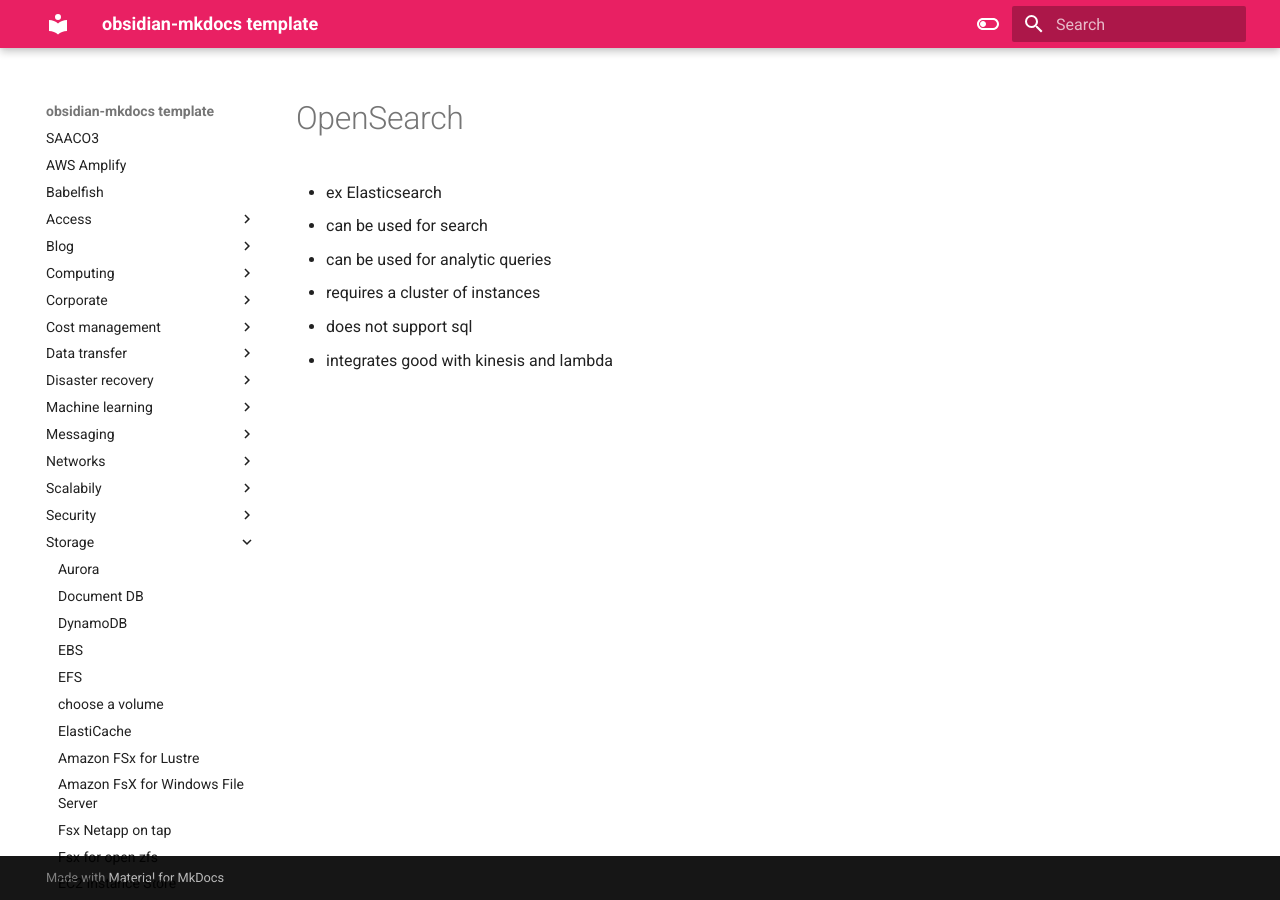
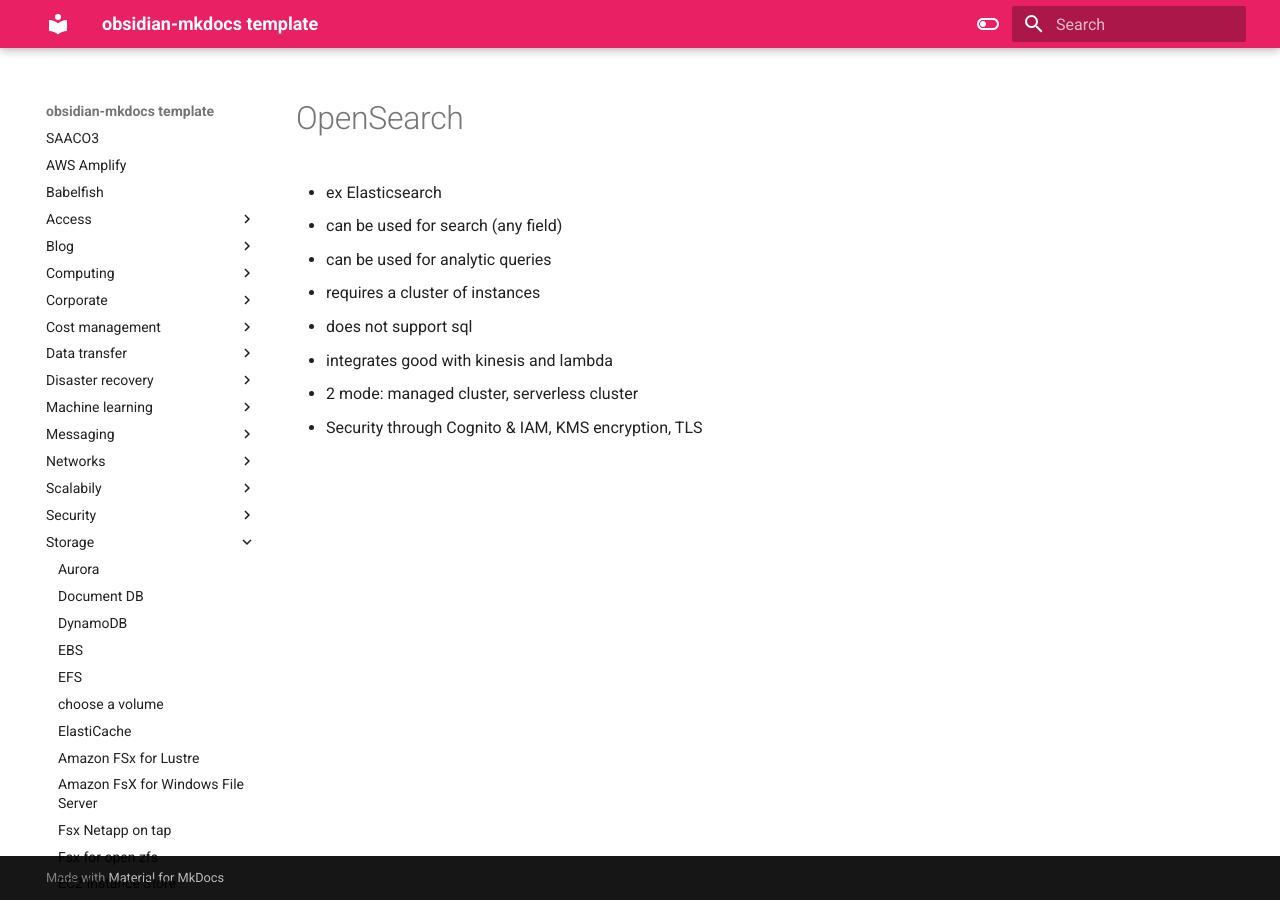
Before and after one commit to phanhieu2507/saa-03, an MkDocs documentation site: the page built from docs/storage/OpenSearch.md, in a window 1280 px wide. Built offline with MkDocs 1.6.1 and Material for MkDocs 9.7.7, drawn with Linux system fonts in a browser that asks for light colours.

Commit message:
updaten note

```diff
--- a/docs/storage/OpenSearch.md
+++ b/docs/storage/OpenSearch.md
@@ -1,7 +1,9 @@
 # OpenSearch
 - ex Elasticsearch
-- can be used for search
+- can be used for search (any field)
 - can be used for analytic queries
 - requires a cluster of instances
 - does not support sql
 - integrates good with kinesis and lambda
+- 2 mode: managed cluster, serverless cluster
+- Security through Cognito & IAM, KMS encryption, TLS
```
Also changed, not shown: docs/messaging/Kinesis.md (+1 -1 lines), docs/storage/Redshift.md (+2 -1 lines), docs/utils/Athena.md (+1 -1 lines), docs/utils/EMR.md (+1 -0 lines).
